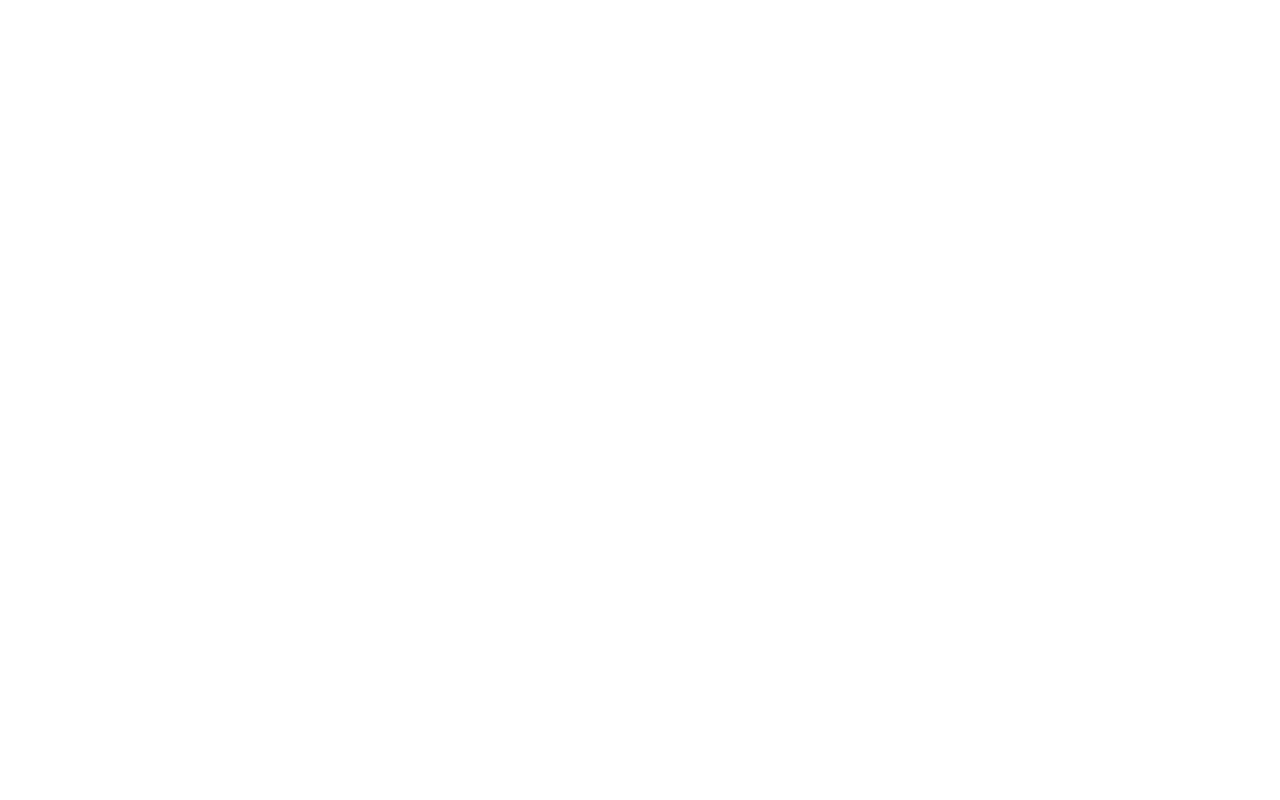
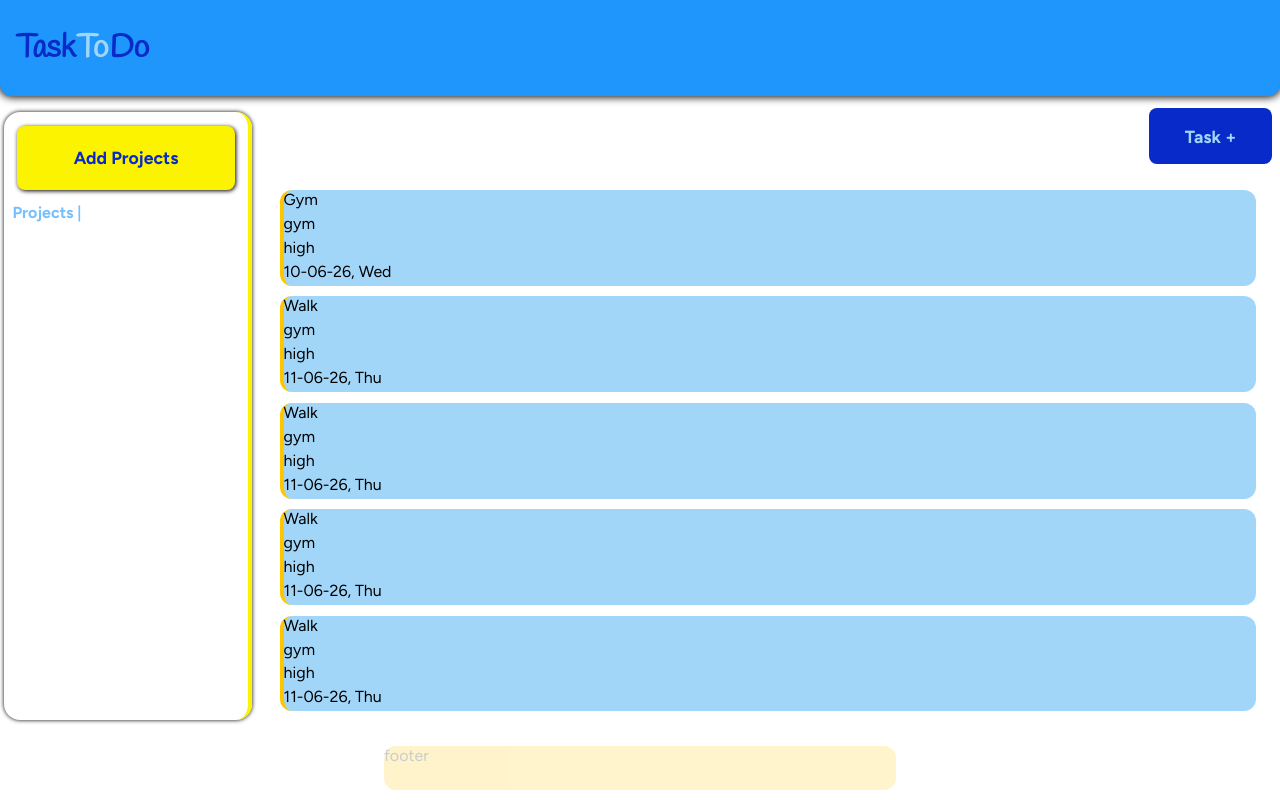
Before and after one commit to alam-afroz/Todo-list, a website built with webpack: page src/template.html in a window 1280 px wide. Built offline with nearby package versions, Linux system fonts and the light colour scheme.

Commit message:
added UI and dom elements

```diff
--- /dev/null
+++ b/src/dom/domTask.js
@@ -0,0 +1,33 @@
+import { changeDateFormat } from "../services/date.js";
+
+import { myTasks } from "../modules/taskManager.js";
+
+function showTasks() {
+  let i;
+  for (i = 0; i < myTasks.length; i++) {
+    const taskCard = document.createElement("div");
+    taskCard.id = "task_card";
+    document.getElementById("content").appendChild(taskCard);
+
+    const taskCardTitle = document.createElement("p");
+    taskCardTitle.id = "task_card_title";
+    taskCardTitle.textContent = `${myTasks[i].title}`;
+    taskCard.appendChild(taskCardTitle);
+    const taskCardDescription = document.createElement("p");
+    taskCardDescription.id = "task_card_description";
+    taskCardDescription.textContent = myTasks[i].description;
+    taskCard.appendChild(taskCardDescription);
+
+    const taskCardPriority = document.createElement("p");
+    taskCardPriority.id = "task_card_priority";
+    taskCardPriority.textContent = myTasks[i].priority;
+    taskCard.appendChild(taskCardPriority);
+
+    const taskCardDueDate = document.createElement("p");
+    taskCardDueDate.id = "task_card_due_date";
+    taskCardDueDate.textContent = changeDateFormat(myTasks[i].dueDate);
+    taskCard.appendChild(taskCardDueDate);
+  }
+}
+
+export { showTasks };
--- /dev/null
+++ b/src/dom/form.js
@@ -0,0 +1,20 @@
+import { createTask, myTasks } from "../modules/taskManager.js";
+import { changeDateFormat } from "../services/date.js";
+
+function showTaskForm() {
+  document.getElementById("dialog_task").showModal();
+}
+
+function showProjectForm() {
+  document.getElementById("dialog_project").showModal();
+}
+
+document.getElementById("add_task_btn").addEventListener("click", () => {
+  showTaskForm();
+});
+
+document.getElementById("add_project_btn").addEventListener("click", () => {
+  showProjectForm();
+});
+
+export { showProjectForm, showTaskForm };
--- a/src/modules/project.js
+++ b/src/modules/project.js
@@ -16,4 +16,5 @@
     this.projectTask.splice(indexOfTask, 1);
   }
 }
+
 export { Project };
--- a/src/modules/projectManager.js
+++ b/src/modules/projectManager.js
@@ -2,7 +2,7 @@
 
 import { myTasks, createTask } from "./taskManager.js";
 
-import { storeProject } from "../services/storage.js";
+import { storeProject, retrieveProjects } from "../services/storage.js";
 
 let myProjects = [];
 
@@ -27,5 +27,25 @@
 
   projectName.deleteTaskFromProject(task);
 }
+function removeProjectFromProject(title) {
+  const indexOfProject = myProjects.findIndex(
+    (project) => project.title === title,
+  );
+  myProjects.splice(indexOfProject, 1);
+}
 
-export { myProjects, createProject, addTaskToProject, removeTaskFromProject };
+function updateMyProjects() {
+  myProjects = retrieveProjects();
+  console.log(myProjects);
+}
+
+createProject("Project One");
+
+export {
+  myProjects,
+  createProject,
+  addTaskToProject,
+  removeTaskFromProject,
+  updateMyProjects,
+  removeProjectFromProject,
+};
--- a/src/modules/task.js
+++ b/src/modules/task.js
@@ -19,4 +19,5 @@
     this.completed = !this.completed;
   };
 }
+
 export { Task };
--- a/src/modules/taskManager.js
+++ b/src/modules/taskManager.js
@@ -1,6 +1,6 @@
 import { Task } from "./task.js";
 
-import { storeTasks } from "../services/storage.js";
+import { retrieveTasks, storeTasks } from "../services/storage.js";
 
 let myTasks = [];
 
@@ -16,4 +16,16 @@
   myTasks.splice(indexOfTask, 1);
 }
 
-export { myTasks, createTask, removeTaskFromTask };
+function updateMyTasks() {
+  myTasks = retrieveTasks();
+}
+
+createTask("Gym", "gym", "2026-06-10", "high", ["subtask1", "subtask2"]);
+createTask("Walk", "gym", "2026-06-11", "high", ["subtask1", "subtask2"]);
+createTask("Walk", "gym", "2026-06-11", "high", ["subtask1", "subtask2"]);
+createTask("Walk", "gym", "2026-06-11", "high", ["subtask1", "subtask2"]);
+createTask("Walk", "gym", "2026-06-11", "high", ["subtask1", "subtask2"]);
+createTask("Walk", "gym", "2026-06-11", "high", ["subtask1", "subtask2"]);
+createTask("learn", "gym", "2026-06-12", "high", ["subtask1", "subtask2"]);
+
+export { myTasks, createTask, removeTaskFromTask, updateMyTasks };
--- a/src/services/data.js
+++ b/src/services/date.js
@@ -3,13 +3,9 @@
 import { myTasks } from "../modules/taskManager.js";
 import { se } from "date-fns/locale";
 
-function changeDateFormat() {
-  myTasks.forEach((element) => {
-    const userPickedDate = element.dueDate;
-
-    const newDate = format(parseISO(element.dueDate), "dd-MM-yy, eee");
-    return newDate;
-  });
+function changeDateFormat(date) {
+  const newDate = format(parseISO(date), "dd-MM-yy, eee");
+  return newDate;
 }
 
 export { changeDateFormat, checkDueDateStillLeft };
--- a/src/services/storage.js
+++ b/src/services/storage.js
@@ -10,11 +10,16 @@
   localStorage.setItem("myProjectArray", JSON.stringify(myProjects));
 }
 
-const rawMyTaskArray = localStorage.getItem("myTaskArray");
+function retrieveTasks() {
+  const rawMyTaskArray = localStorage.getItem("myTaskArray");
+  const activeTasks = JSON.parse(rawMyTaskArray);
+  return activeTasks;
+}
 
-const rawMyProjectArray = localStorage.getItem("myProjectArray");
+function retrieveProjects() {
+  const rawMyProjectArray = localStorage.getItem("myProjectArray");
 
-const activeTasks = JSON.parse(rawMyTaskArray);
-const activeProjects = JSON.parse(rawMyProjectArray);
-
-export { activeTasks, activeProjects, storeProject, storeTasks };
+  const activeProjects = JSON.parse(rawMyProjectArray);
+  return activeProjects;
+}
+export { retrieveProjects, retrieveTasks, storeProject, storeTasks };
--- /dev/null
+++ b/src/styles/main.css
@@ -0,0 +1,136 @@
+@import url("https://fonts.googleapis.com/css2?family=Handlee&display=swap");
+
+@import url("https://fonts.googleapis.com/css2?family=Figtree:ital,wght@0,300..900;1,300..900&display=swap");
+
+* {
+  margin: 0;
+  padding: 0;
+}
+:root {
+  --persian-blue: #072ac8;
+  --dodger-blue: #1e96fc;
+  --icy-blue: #a2d6f9;
+  --bright-lemon: #fcf300;
+  --school-bus-yellow: #ffc600;
+  --logo-font: "Handlee", cursive;
+  --font: "Figtree", sans-serif;
+}
+body {
+  font-family: var(--font);
+}
+.container {
+  min-height: 100vh;
+  display: grid;
+  grid-template-columns: 20% 80%;
+  grid-template-rows: 12% 10% 70% 8%;
+}
+header {
+  background-color: var(--dodger-blue);
+  height: 12vh;
+  display: flex;
+  align-items: center;
+  grid-row: 1/2;
+  grid-column: 1/3;
+  border-radius: 0px 0px 12px 12px;
+  box-shadow: 0px 0px 8px 1px black;
+}
+header > div {
+  display: flex;
+  margin-left: 2vh;
+  font-size: 2rem;
+  font-family: var(--logo-font);
+  font-weight: bold;
+  gap: 1px;
+}
+#logo_task {
+  color: var(--persian-blue);
+}
+#logo_to {
+  color: var(--icy-blue);
+}
+#logo_do {
+  color: var(--persian-blue);
+}
+nav {
+  align-self: center;
+  justify-self: center;
+  height: 95%;
+  width: 95%;
+  grid-column: 1/2;
+  grid-row: 2/4;
+  box-shadow: 0px 0px 4px black;
+  background: none;
+  border-right: 4px solid var(--bright-lemon);
+  border-radius: 16px;
+  display: grid;
+  grid-template-rows: 15% 5% 70% 10%;
+  align-items: center;
+}
+#add_project_btn {
+  all: unset;
+  height: 70%;
+  width: 90%;
+  justify-self: center;
+  background-color: var(--bright-lemon);
+  color: var(--persian-blue);
+  text-align: center;
+  font-weight: bold;
+  border-radius: 8px;
+  font-size: 1.1rem;
+  box-shadow: 1px 1px 4px black;
+}
+#add_project_btn:hover {
+  background-color: rgb(16, 16, 16);
+  color: var(--bright-lemon);
+}
+#content {
+  grid-row: 3/4;
+  grid-column: 2/3;
+  align-self: center;
+  height: 95%;
+  display: grid;
+  grid-template-rows: repeat(auto-fill, 20%);
+
+  overflow: auto;
+}
+#add_task_btn {
+  all: unset;
+  margin: 1vh;
+  grid-row: 2/3;
+  grid-column: 2/3;
+  align-self: center;
+  justify-self: end;
+  background-color: var(--persian-blue);
+  color: var(--icy-blue);
+  width: 12%;
+  height: 70%;
+  text-align: center;
+  font-weight: bold;
+  font-size: 1.1rem;
+  border-radius: 8px;
+}
+#add_task_btn:hover {
+  background-color: white;
+  box-shadow: 1px 1px 4px black;
+
+  color: var(--persian-blue);
+}
+footer {
+  grid-row: 4/5;
+  grid-column: 1/3;
+  height: 70%;
+  width: 40%;
+  align-self: center;
+  justify-self: center;
+  border-radius: 12px;
+  background-color: var(--school-bus-yellow);
+  opacity: 20%;
+}
+#project_heading {
+  align-self: start;
+  grid-row: 2/3;
+  margin-left: 1vh;
+  font-weight: bold;
+  opacity: 60%;
+  color: var(--dodger-blue);
+}
--- /dev/null
+++ b/src/styles/task.css
@@ -0,0 +1,9 @@
+#task_card {
+  background-color: var(--icy-blue);
+  height: 90%;
+  width: 95%;
+  justify-self: center;
+  display: grid;
+  border-radius: 12px;
+  border-left: 4px solid var(--school-bus-yellow);
+}
--- a/src/template.html
+++ b/src/template.html
@@ -5,5 +5,77 @@
     <meta name="viewport" content="width=device-width, initial-scale=1.0" />
     <title>Todo List</title>
   </head>
-  <body></body>
+  <body>
+    <div class="container">
+      <dialog id="dialog_task">
+        <form id="form_task">
+          <p>
+            <label for="task_title">Task Title</label>
+            <input
+              type="text"
+              id="task_title"
+              name="task_title"
+              placeholder="finish ppt"
+              required
+            />
+          </p>
+          <p>
+            <label for="task_description">Description</label>
+            <textarea
+              type="text"
+              id="task_description"
+              name="task_description"
+              placeholder="I have to complete the project presentation..."
+            ></textarea>
+          </p>
+
+          <p>
+            <span>Priority : </span>
+            <label for="high_priority">High</label>
+            <input type="radio" id="high_priority" name="priority" />
+            <label for="moderate_priority">Moderate</label>
+            <input type="radio" id="moderate_priority" name="priority" />
+            <label for="low_priority">Low</label>
+            <input type="radio" id="low_priority" name="priority" />
+          </p>
+
+          <p>
+            <label for="task_due_date">Due Date</label>
+            <input type="date" id="task_due_date" name="task_due_date" />
+          </p>
+          <p class="subtask">
+            <button>Add Subtask</button>
+          </p>
+          <button type="submit">Save Task</button>
+        </form>
+      </dialog>
+      <dialog id="dialog_project">
+        <form id="form_project">
+          <p>
+            <label for="project_name">Project Name</label>
+            <input type="text" name="project_name" id="project_name" required />
+          </p>
+          <button>Save Task to this Project</button>
+        </form>
+      </dialog>
+      <dialog id="add_task_to_project">
+        <label for="task_to_add"> </label>
+      </dialog>
+      <header>
+        <div class="logo">
+          <p id="logo_task">Task</p>
+          <p id="logo_to">To</p>
+          <p id="logo_do">Do</p>
+        </div>
+      </header>
+      <nav>
+        <button id="add_project_btn">Add Projects</button>
+        <p id="project_heading">Projects |</p>
+        <div id="project_list"></div>
+      </nav>
+      <button id="add_task_btn">Task +</button>
+      <div id="content"></div>
+      <footer>footer</footer>
+    </div>
+  </body>
 </html>
```
Also changed, not shown: src/dom/domProject.js (added, +10 -0 lines), src/index.js (+27 -14 lines).
